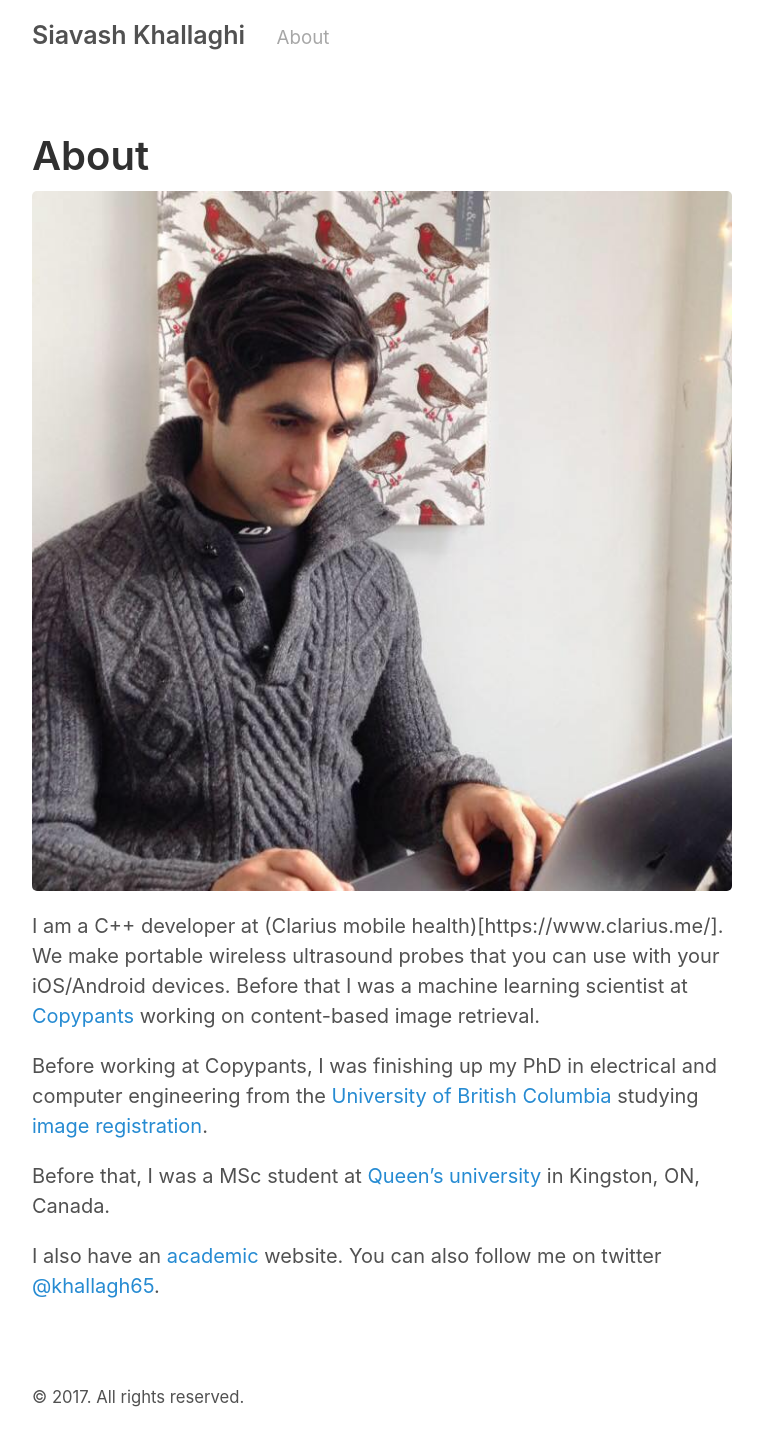
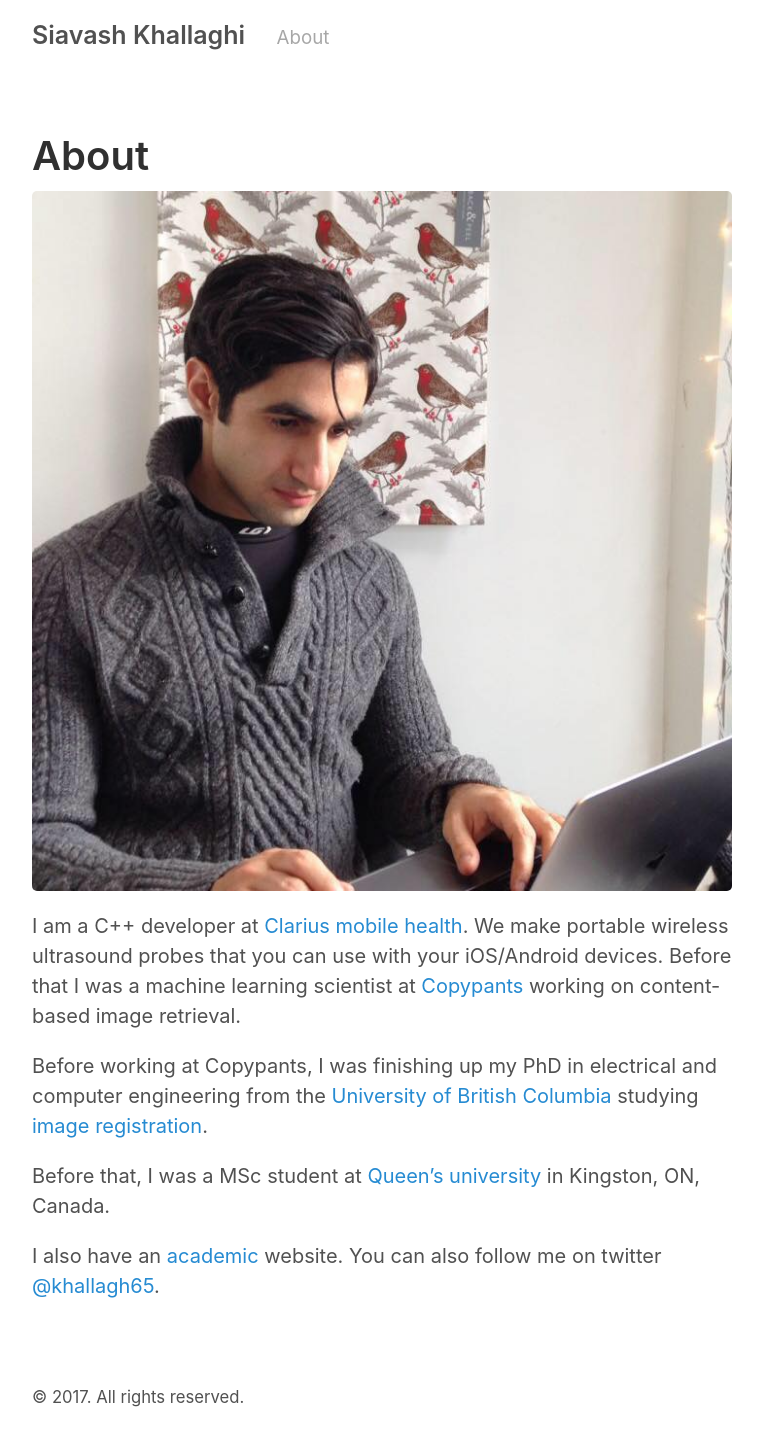
Before and after one commit to siavashk/siavashk.github.io, a Jekyll site: the page built from about.md, in a window 1280 px wide. Shown: the whole page, without its empty margins (258-1021 px from the left). Built offline with Jekyll 4.4.1, drawn with Linux system fonts in a browser that asks for light colours.

Commit message:
fixed clarius link

```diff
--- a/about.md
+++ b/about.md
@@ -4,7 +4,7 @@ title: About
 ---
 ![Beautiful day in beautiful Vancouver](/assets/siavash.jpg)
 
-I am a C++ developer at (Clarius mobile health)[https://www.clarius.me/]. We make portable wireless ultrasound probes that you can use with your iOS/Android devices. Before that I was a machine learning scientist at [Copypants](http://copypants.com) working on content-based image retrieval.
+I am a C++ developer at [Clarius mobile health](https://www.clarius.me/). We make portable wireless ultrasound probes that you can use with your iOS/Android devices. Before that I was a machine learning scientist at [Copypants](http://copypants.com) working on content-based image retrieval.
 
 Before working at Copypants, I was finishing up my PhD in electrical and computer engineering from the [University of British Columbia](http://ubc.ca) studying [image registration](https://en.wikipedia.org/wiki/Image_registration).
 
```
